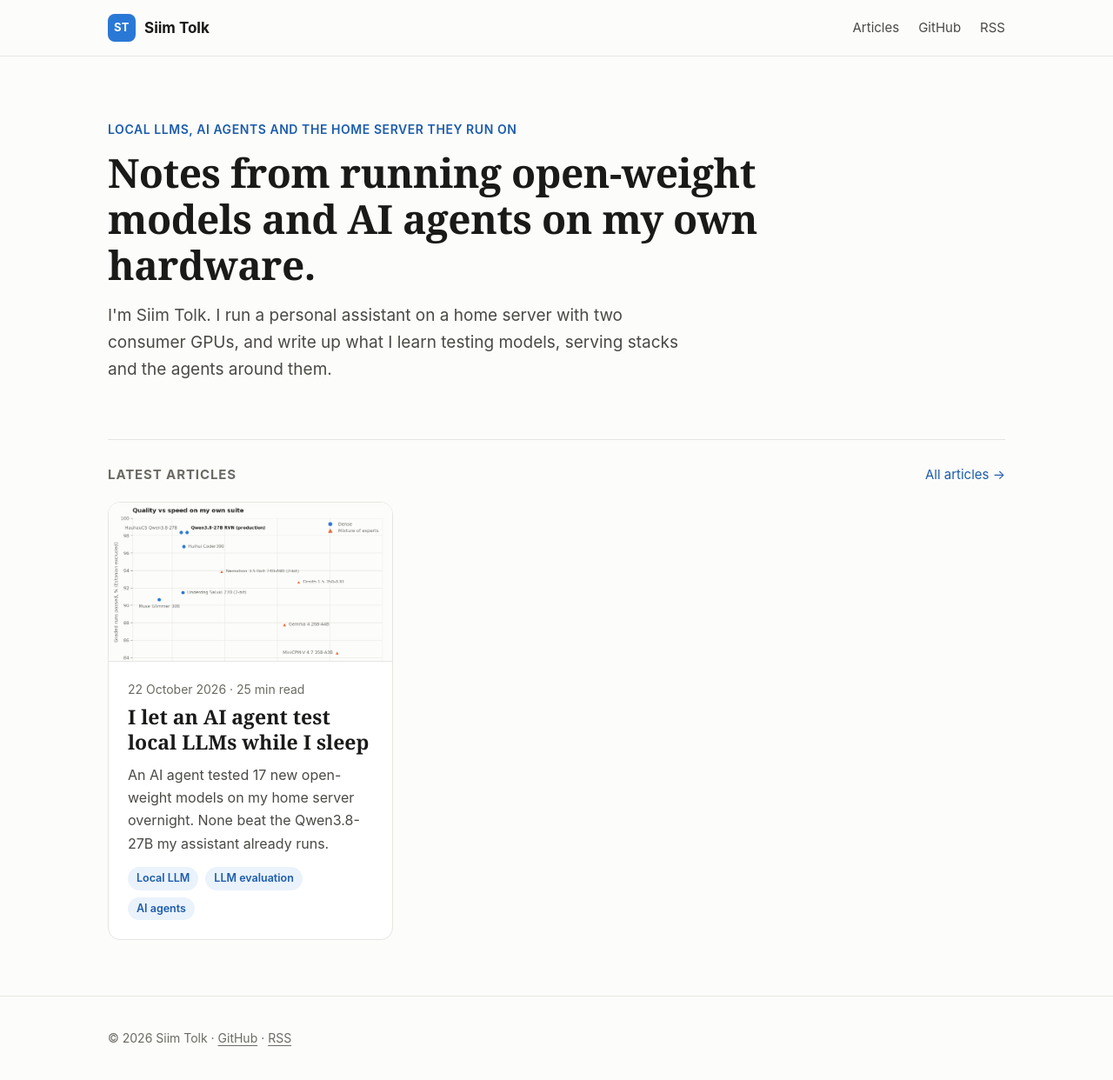
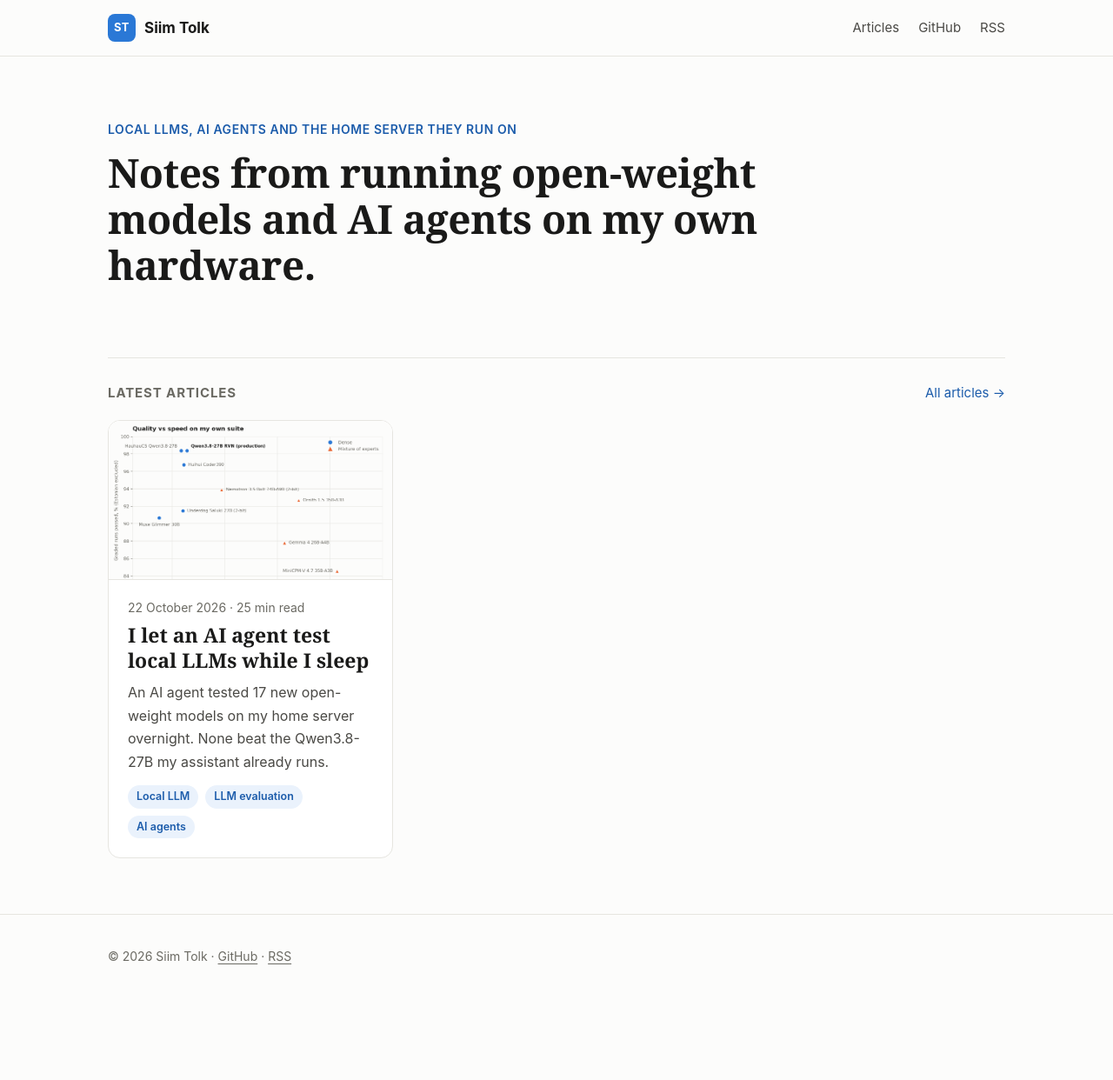
Before and after one commit to siimtolk/siimtolk.github.io, a Jekyll site: the page built from index.html, in a window 1280 px wide and 1259 px high. Shown: the top 1242 px of the window at 87% size. Built offline with Jekyll 4.4.1, drawn with Linux system fonts in a browser that asks for light colours.

Commit message:
Home: drop the intro sentence

```diff
--- a/index.html
+++ b/index.html
@@ -5,7 +5,6 @@ layout: default
   <div class="wrap">
     <p class="kicker">{{ site.tagline }}</p>
     <h1>Notes from running open-weight models and AI agents on my own hardware.</h1>
-    <p class="hero-sub">I'm {{ site.author.name }}. I run a personal assistant on a home server with two consumer GPUs, and write up what I learn testing models, serving stacks and the agents around them.</p>
   </div>
 </section>
 <section class="wrap">
```
